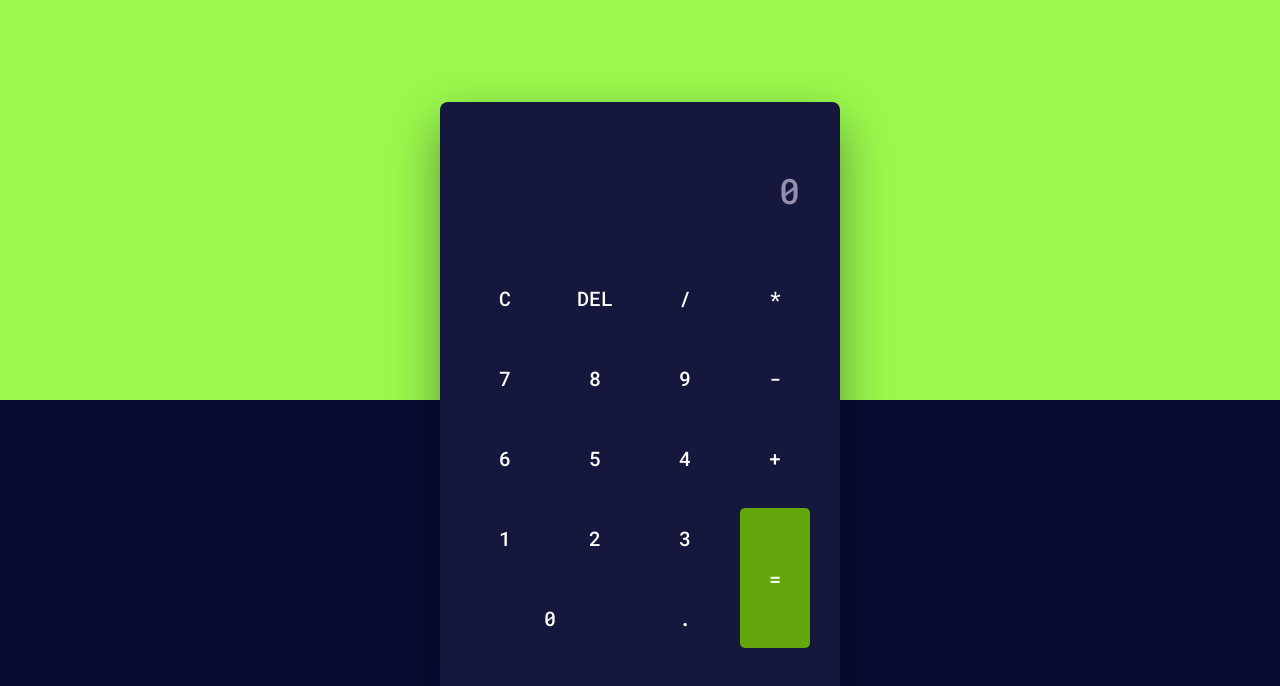
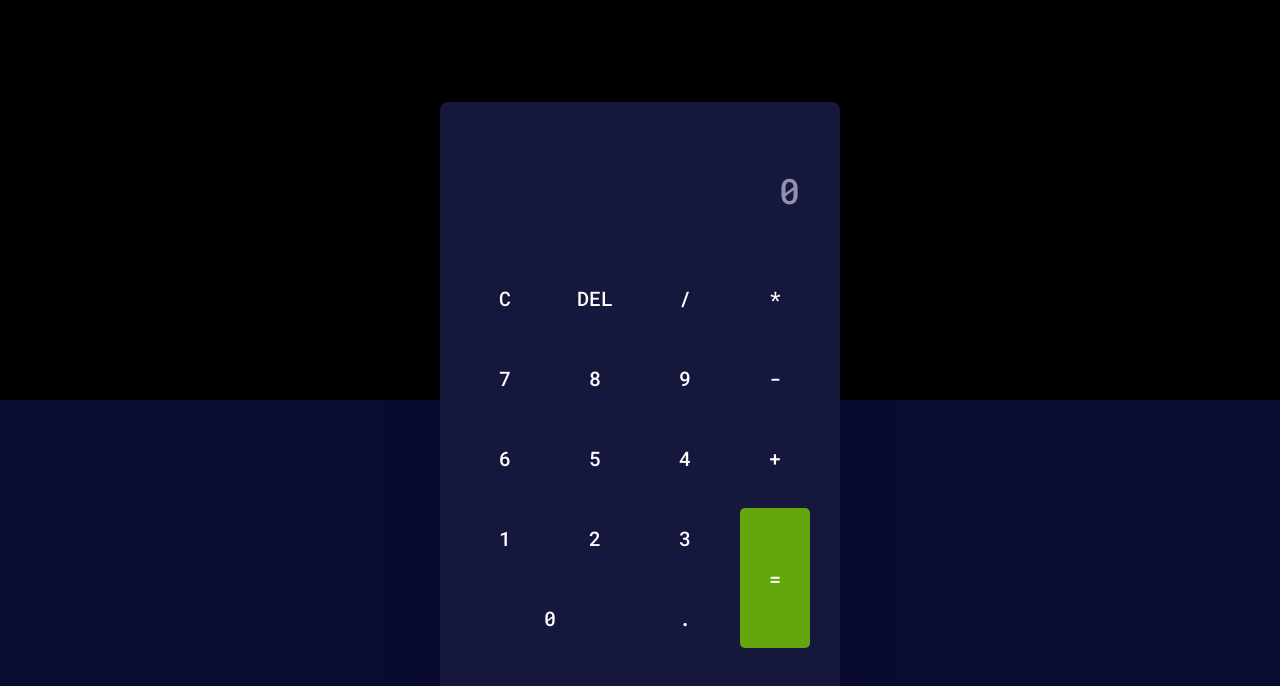
Before and after one commit to abhishek-kumar14/OasisInfobyte_Calculator.github.io, a plain HTML site: page index.html in a window 1280 px wide. Drawn offline with Linux system fonts and the light colour scheme.

Commit message:
Update style.css

```diff
--- a/style.css
+++ b/style.css
@@ -6,7 +6,7 @@
   }
   body {
     height: 100vh;
-    background: linear-gradient(to bottom, #9af94c 50%, #090c31 50%);
+    background: linear-gradient(to bottom, #000000 50%, #090c31 50%);
   }
   .calculator {
     width: 400px;
```
